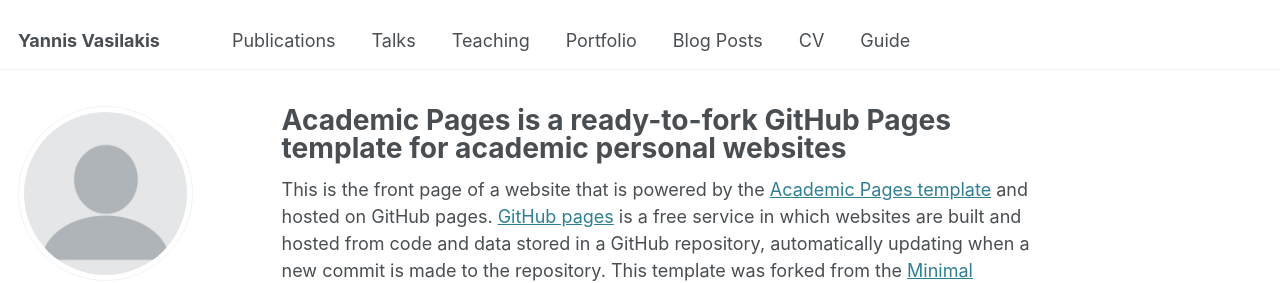
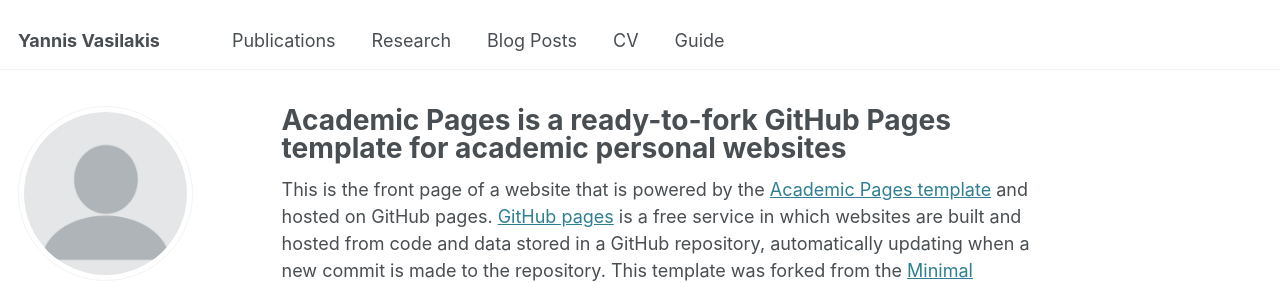
Before and after one commit to YannisBilly/YannisBilly.github.io, a Jekyll site: the page built from _pages/about.md, in a window 1280 px wide. Shown: the top 283 px of the page. Built offline with Jekyll 4.4.1, drawn with Linux system fonts in a browser that asks for light colours; some web fonts are replaced.

Commit message:
Updated the navigation bar.

```diff
--- a/_data/navigation.yml
+++ b/_data/navigation.yml
@@ -8,13 +8,7 @@ main:
   - title: "Publications"
     url: /publications/
 
-  - title: "Talks"
-    url: /talks/
-
-  - title: "Teaching"
-    url: /teaching/
-
-  - title: "Portfolio"
+  - title: "Research"
     url: /portfolio/
 
   - title: "Blog Posts"
```
